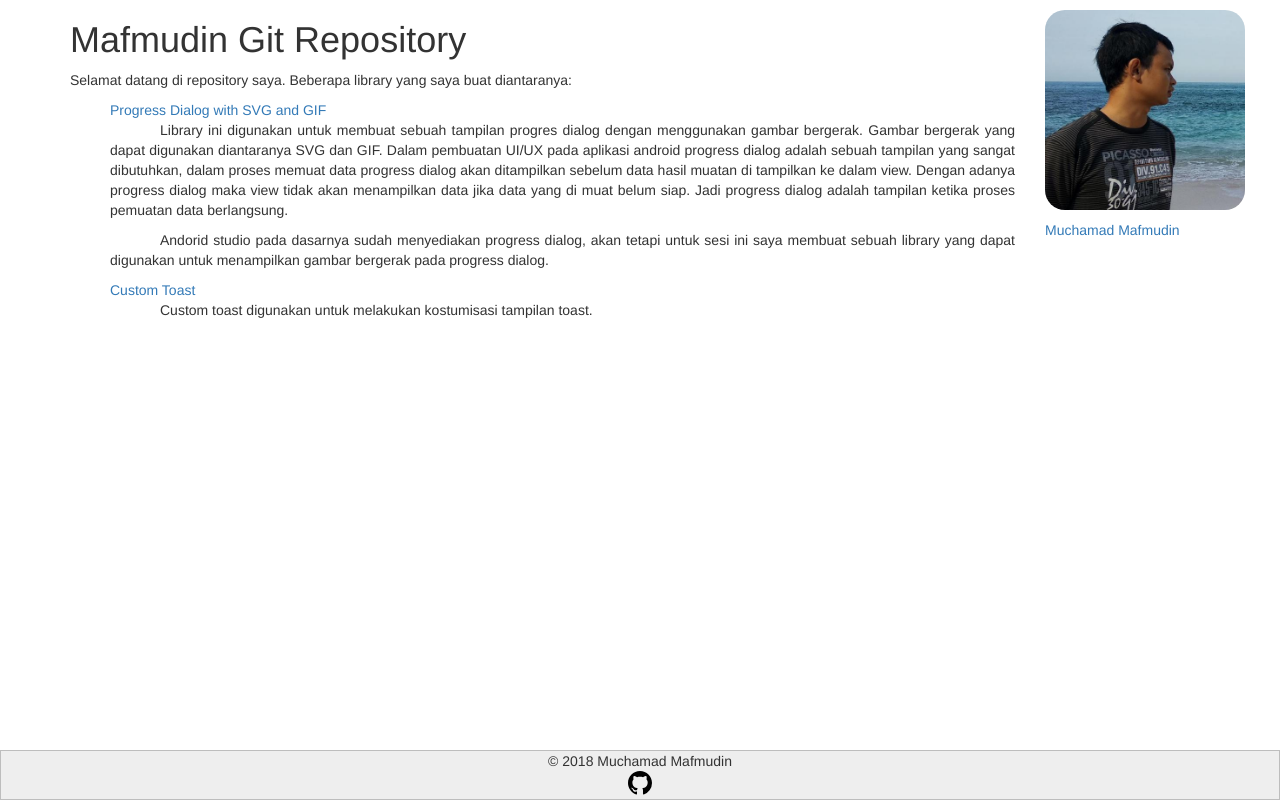
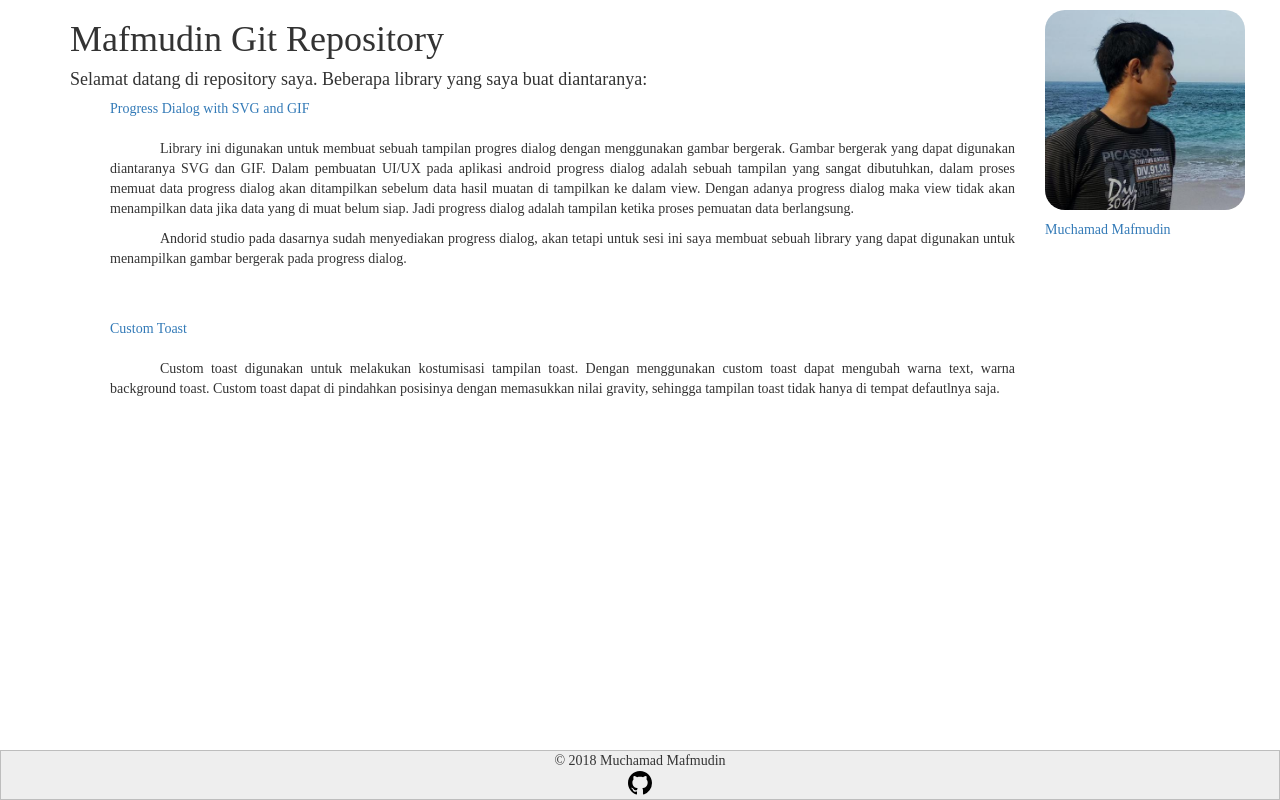
Before and after one commit to mafmudin/mafmudin.github.io, a PHP site: page / in a window 1280 px wide. Run offline with PHP 8.4, Linux system fonts and the light colour scheme; some web fonts are replaced.

Commit message:
add font

```diff
--- a/css/mystyle.css
+++ b/css/mystyle.css
@@ -64,3 +64,11 @@ ul {
 	margin-top: 10px;
 	margin-bottom: 10px;
 }
+
+@font-face {
+    font-family: 'poiret_oneregular';
+    src: url('poiretone-regular-webfont.woff2') format('woff2'),
+         url('poiretone-regular-webfont.woff') format('woff');
+    font-weight: normal;
+    font-style: normal;
+}
--- a/index.html
+++ b/index.html
@@ -4,16 +4,22 @@
 	<link rel="shortcut icon" type="image/x-icon" href="images/favicon.ico">
 	<link rel="stylesheet" type="text/css" href="css/mystyle.css">
 	<link href="css/bootstrap.min.css" rel="stylesheet">
+	<style type="text/css">
+		body.customFont {
+			font-family: 'poiret_oneregular';
+		}
+	</style>
 	<title>Mafmudin Git</title>
+	</style>
 </head>
-<body>
+<body class="customFont">
 	<div class="container">
 		<div class="row">
 			<div class="col-md-10">
 				<h1>Mafmudin Git Repository</h1>
-				<p>Selamat datang di repository saya. Beberapa library yang saya buat diantaranya:</p>
+				<p><h4>Selamat datang di repository saya. Beberapa library yang saya buat diantaranya:</h4></p>
 				<ul>
-					<li><a href="https://mafmudin.github.io/progress-sg/">Progress Dialog with SVG and GIF</a></li>
+					<li><a href="https://mafmudin.github.io/progress-sg/">Progress Dialog with SVG and GIF</a></li><br>
 
 					<p class="my-paragraph">Library ini digunakan untuk membuat sebuah tampilan progres dialog dengan menggunakan gambar bergerak. Gambar bergerak yang dapat digunakan diantaranya SVG dan GIF. Dalam pembuatan UI/UX pada aplikasi android progress dialog adalah sebuah tampilan yang
 						sangat dibutuhkan, dalam proses memuat data progress dialog akan ditampilkan sebelum data hasil muatan di tampilkan ke dalam view.
@@ -23,11 +29,13 @@
 
 					<p class="my-paragraph">
 						Andorid studio pada dasarnya sudah menyediakan progress dialog, akan tetapi untuk sesi ini saya membuat sebuah library yang dapat digunakan untuk menampilkan gambar bergerak pada progress dialog.
-					</p>
-					<li><a href="https://mafmudin.github.io/CustomToast/">Custom Toast</a></li>
+					</p><br><br>
+
+
+					<li><a href="https://mafmudin.github.io/CustomToast/">Custom Toast</a></li><br>
 
 					<p class="my-paragraph">
-						Custom toast digunakan untuk melakukan kostumisasi tampilan toast.
+						Custom toast digunakan untuk melakukan kostumisasi tampilan toast. Dengan menggunakan custom toast dapat mengubah warna text, warna background toast. Custom toast dapat di pindahkan posisinya dengan memasukkan nilai gravity, sehingga tampilan toast tidak hanya di tempat defautlnya saja.
 					</p>
 				</ul>
 			</div>
```
Also changed, not shown: font/PoiretOne.ttf (added), font/poiretone-regular-webfont.woff (added), font/poiretone-regular-webfont.woff2 (added).
